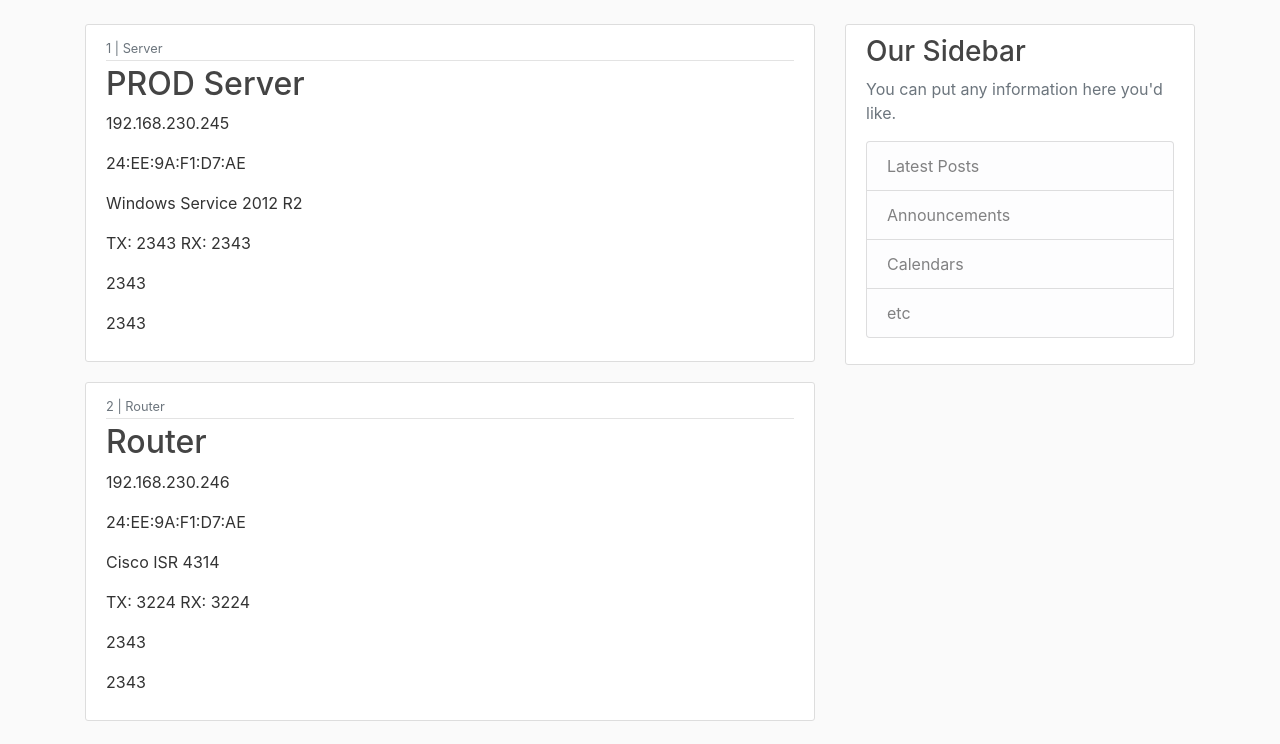
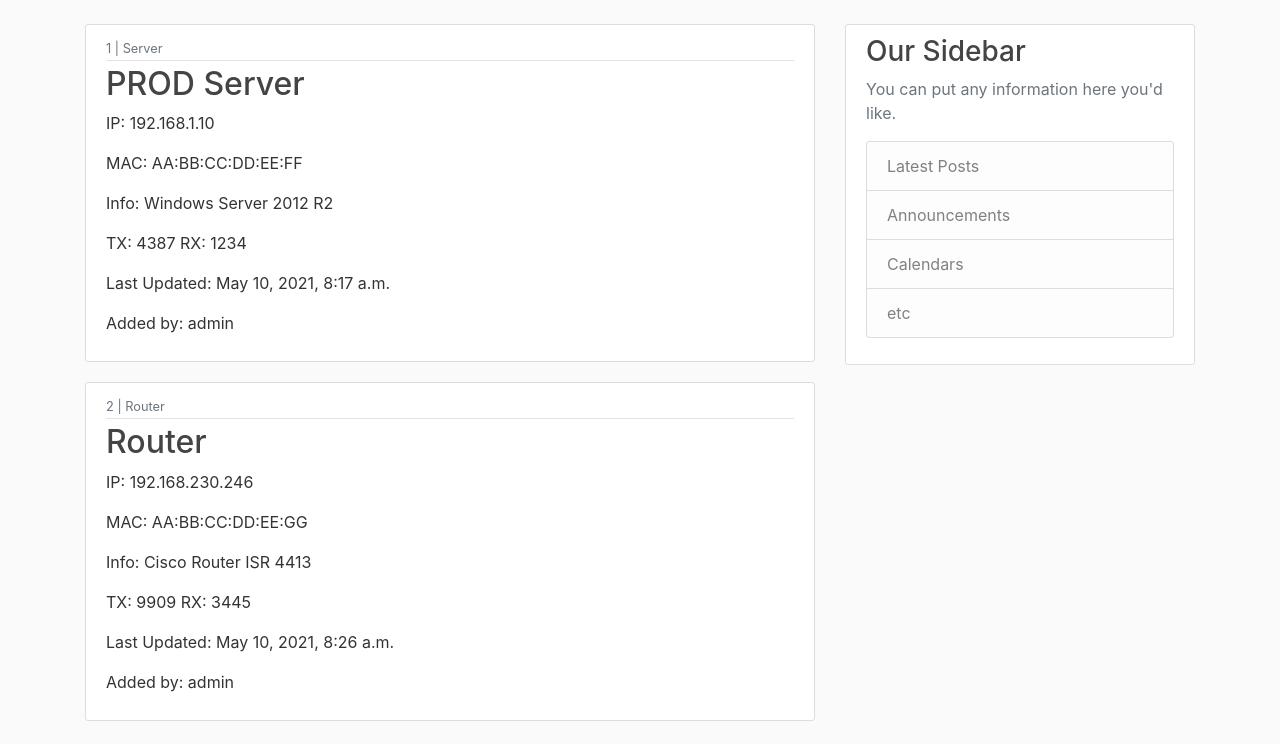
Before and after one commit to rajashreey841/network-monitor, a Django app: page / in a window 1280 px wide. Shown: the part 56-800 px from the top of the page. Run offline with Django 3.2, Linux system fonts and the light colour scheme; data comes from the database, SQL or seed files in the repository; some libraries are stand-ins or nearby versions.

Commit message:
SQL Queries

```diff
--- a/netmon_project/netmon/templates/netmon/home.html
+++ b/netmon_project/netmon/templates/netmon/home.html
@@ -7,12 +7,12 @@
                 <small class="text-muted">{{ device.dev_id }} | {{ device.dev_type }}</small>
             </div>
             <h2><a class="article-title" href="#">{{ device.dev_name }}</a></h2>
-            <p class="article-content">{{ device.dev_ip }}</p>
-            <p class="article-content">{{ device.dev_mac }}</p>
-            <p class="article-content">{{ device.dev_info }}</p>
+            <p class="article-content">IP: {{ device.dev_ip }}</p>
+            <p class="article-content">MAC: {{ device.dev_mac }}</p>
+            <p class="article-content">Info: {{ device.dev_info }}</p>
             <p class="article-content">TX: {{ device.dev_tx_traffic }} RX: {{ device.dev_rx_traffic }}</p>
-            <p class="article-content">{{ device.dev_last_updated }}</p>
-            <p class="article-content">{{ device.dev_added_by }}</p>
+            <p class="article-content">Last Updated: {{ device.dev_last_updated }}</p>
+            <p class="article-content"> Added by: {{ device.dev_added_by }}</p>
             </div>
         </article>
     {% endfor %}
--- a/netmon_project/netmon/views.py
+++ b/netmon_project/netmon/views.py
@@ -1,5 +1,7 @@
 from django.shortcuts import render
 from django.http import HttpResponse
+from .models import Device
+
 devices = [
     {
         'dev_name': 'PROD Server',
@@ -30,7 +32,7 @@ devices = [
 # Create your views here.
 def home(request):
     context = {
-        'devices': devices
+        'devices': Device.objects.all()
     }
     return render(request, 'netmon/home.html', context)
 
```
